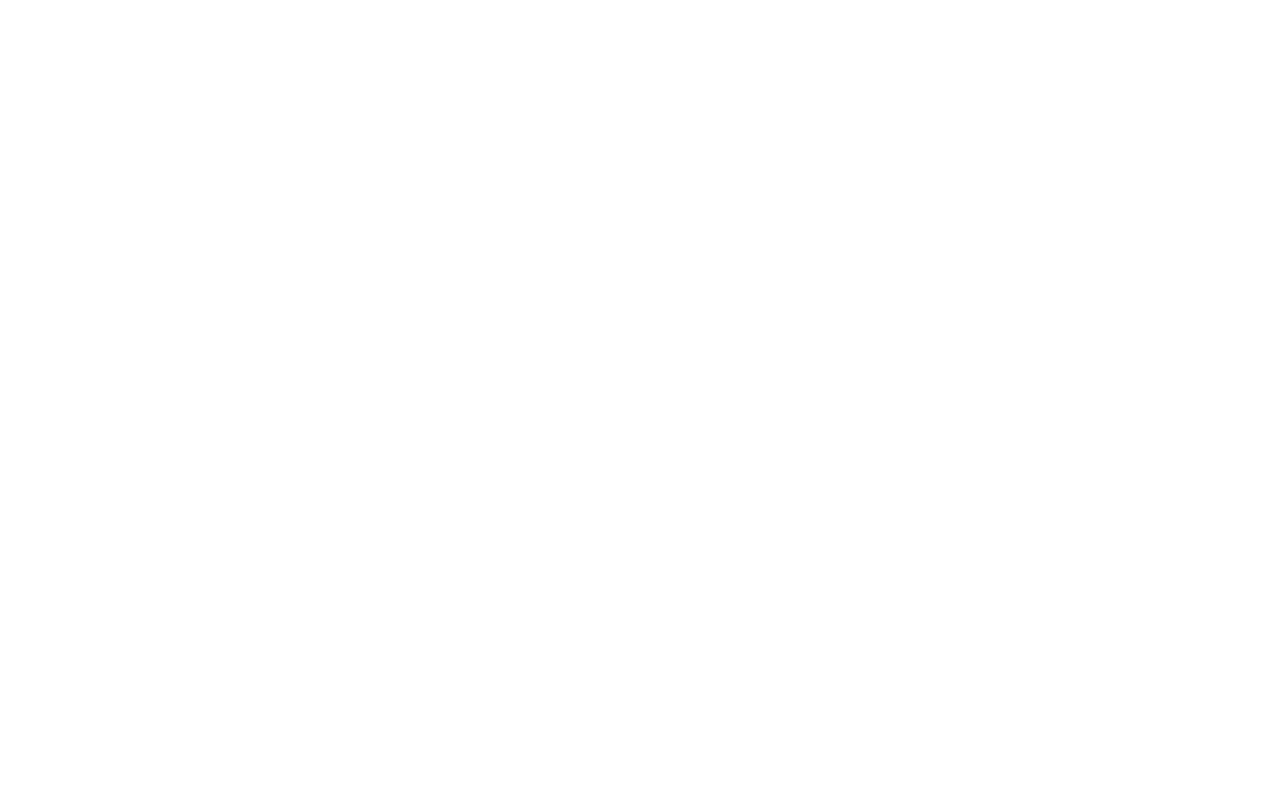
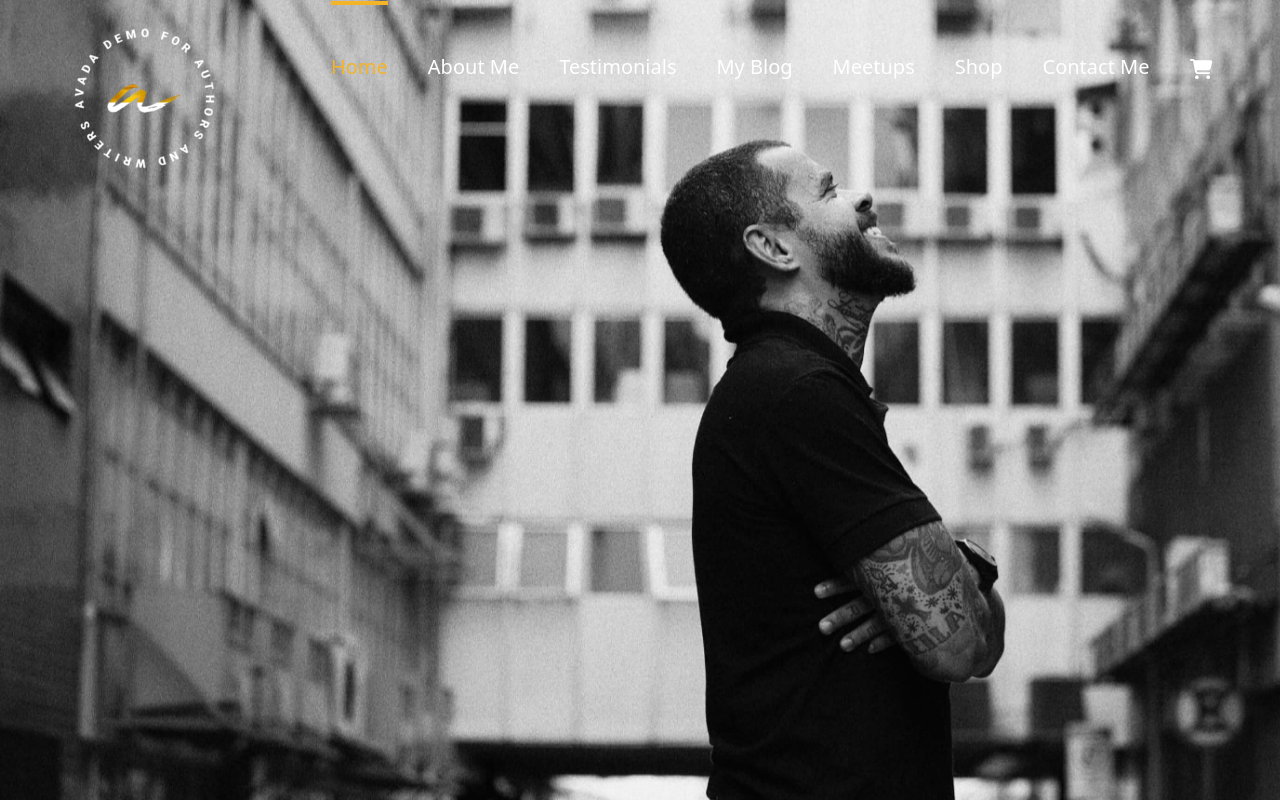
Before and after one commit to FabioVasi/proj-html-vuejs, a Vue app: page / in a window 1280 px wide. Built offline with nearby package versions, Linux system fonts and the light colour scheme.

Commit message:
add nav bar

```diff
--- a/src/components/AppHeader.vue
+++ b/src/components/AppHeader.vue
@@ -10,8 +10,81 @@
 
 <template>
 
+    <header id="header_app">
+
+        <div class="ps-5 pe-5">
+            <div class="navigation d-flex justify-content-between">
+                <div>
+                    <img src="../assets/img/author-logo-round-200x205.png" alt="">
+                </div>
+
+                <div class="navbar p-0">
+                    <ul class="d-flex justify-content-evenly p-0">
+                        <li>
+                            <a class="active" href="#">Home</a>
+                        </li>
+                        <li>
+                            <a href="#">About Me</a>
+                        </li>
+                        <li>
+                            <a href="#">Testimonials</a>
+                        </li>
+                        <li>
+                            <a href="#">My Blog</a>
+                        </li>
+                        <li>
+                            <a href="#">Meetups</a>
+                        </li>
+                        <li>
+                            <a href="#">Shop</a>
+                        </li>
+                        <li>
+                            <a href="#">Contact Me</a>
+                        </li>
+                        <li>
+                            <a href="#">
+                                <svg xmlns="http://www.w3.org/2000/svg" height="1em" viewBox="0 0 576 512"><!--! Font Awesome Free 6.4.2 by @fontawesome - https://fontawesome.com License - https://fontawesome.com/license (Commercial License) Copyright 2023 Fonticons, Inc. --><path d="M0 24C0 10.7 10.7 0 24 0H69.5c22 0 41.5 12.8 50.6 32h411c26.3 0 45.5 25 38.6 50.4l-41 152.3c-8.5 31.4-37 53.3-69.5 53.3H170.7l5.4 28.5c2.2 11.3 12.1 19.5 23.6 19.5H488c13.3 0 24 10.7 24 24s-10.7 24-24 24H199.7c-34.6 0-64.3-24.6-70.7-58.5L77.4 54.5c-.7-3.8-4-6.5-7.9-6.5H24C10.7 48 0 37.3 0 24zM128 464a48 48 0 1 1 96 0 48 48 0 1 1 -96 0zm336-48a48 48 0 1 1 0 96 48 48 0 1 1 0-96z"/></svg>
+                            </a>
+                        </li>
+                    </ul>
+                </div>
+
+            </div>
+        </div>
+
+    </header>
+
 </template>
 
-<style>
+<style lang="scss" scoped>
+    @use '../assets/scss/partials/variables.scss' as *;
 
+    #header_app{
+        background-image: url(../assets/img/hero-07-2x.jpg);
+        background-size: cover;
+        height: 800px;
+    }
+    .navigation{
+        height: 150px;
+    }
+    ul{
+        list-style: none;
+    }
+    li{
+        padding: 0 1.25rem;
+    }
+    .active{
+        color: $yellow;
+        border-top: 4px solid $yellow;
+    }
+    a{
+        text-decoration: none;
+        color: white;
+        font-size: 20px;
+        font-weight: 500;
+        padding: 3rem 0;
+    }
+    svg{
+        fill: white;
+    }
 </style>
```
Also changed, not shown: src/App.vue (line endings or trailing spaces).
